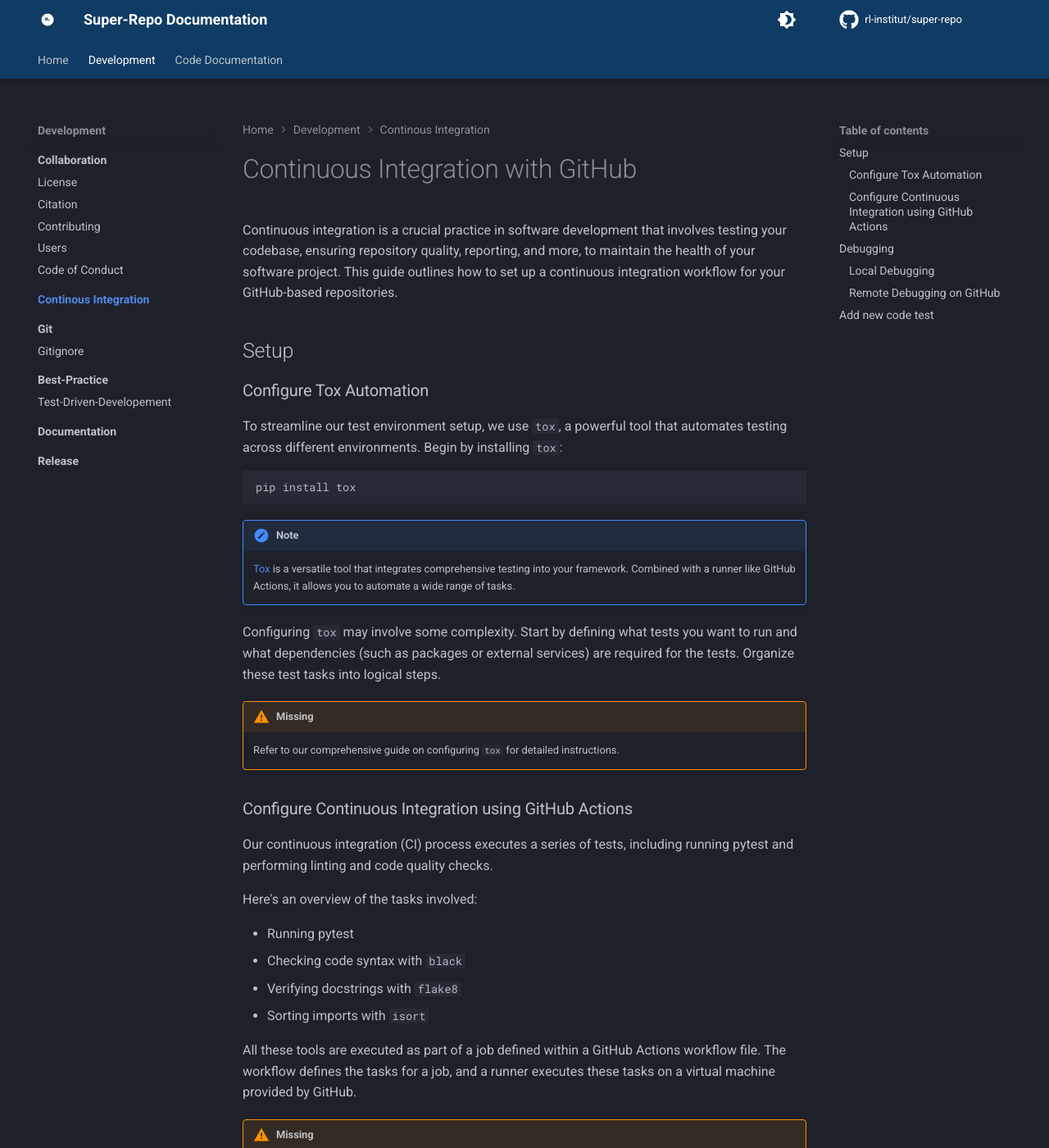
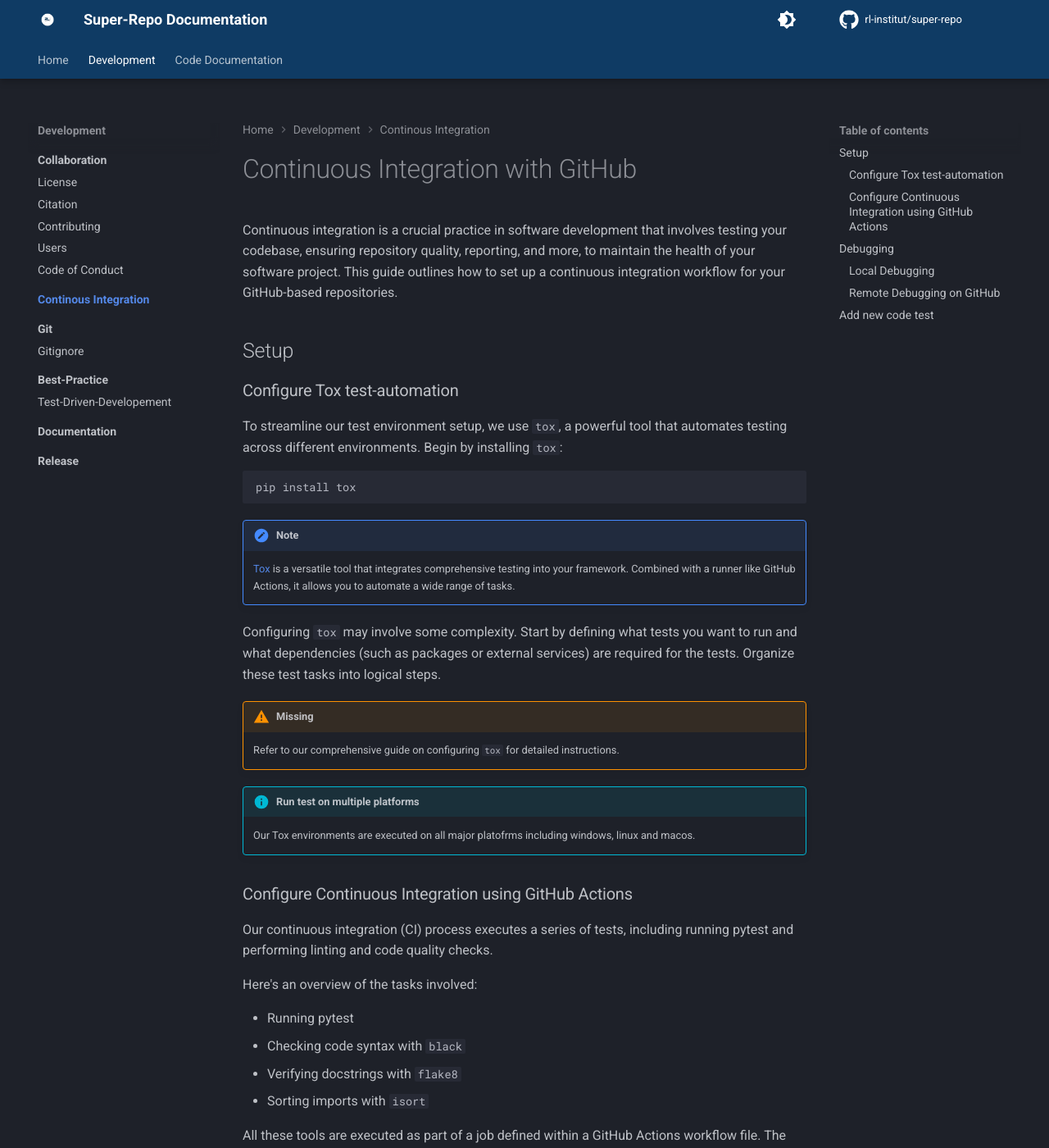
Before and after one commit to rl-institut/super-repo, an MkDocs documentation site: the page built from docs/development/continuous-integration/index.md, in a window 1280 px wide and 1400 px high. Shown: the whole window at 82% size. Built offline with MkDocs 1.6.1 and Material for MkDocs 9.7.7, drawn with Linux system fonts in a browser that asks for light colours; comment, search, counter and statistics services are not loaded; the version menu is left out.

Commit message:
add text about executing test on multiple OS platforms #21

```diff
--- a/docs/development/continuous-integration/index.md
+++ b/docs/development/continuous-integration/index.md
@@ -4,7 +4,7 @@ Continuous integration is a crucial practice in software development that involv
 
 ## Setup
 
-### Configure Tox Automation
+### Configure Tox test-automation
 
 To streamline our test environment setup, we use `tox`, a powerful tool that automates testing across different environments. Begin by installing `tox`:
 
@@ -19,6 +19,9 @@ Configuring `tox` may involve some complexity. Start by defining what tests you
 
 !!! Warning "Missing"
     Refer to our comprehensive guide on configuring `tox` for detailed instructions.
+
+!!! Info "Run test on multiple platforms"
+    Our Tox environments are executed on all major platofrms including windows, linux and macos.
 
 ### Configure Continuous Integration using GitHub Actions
 
```
